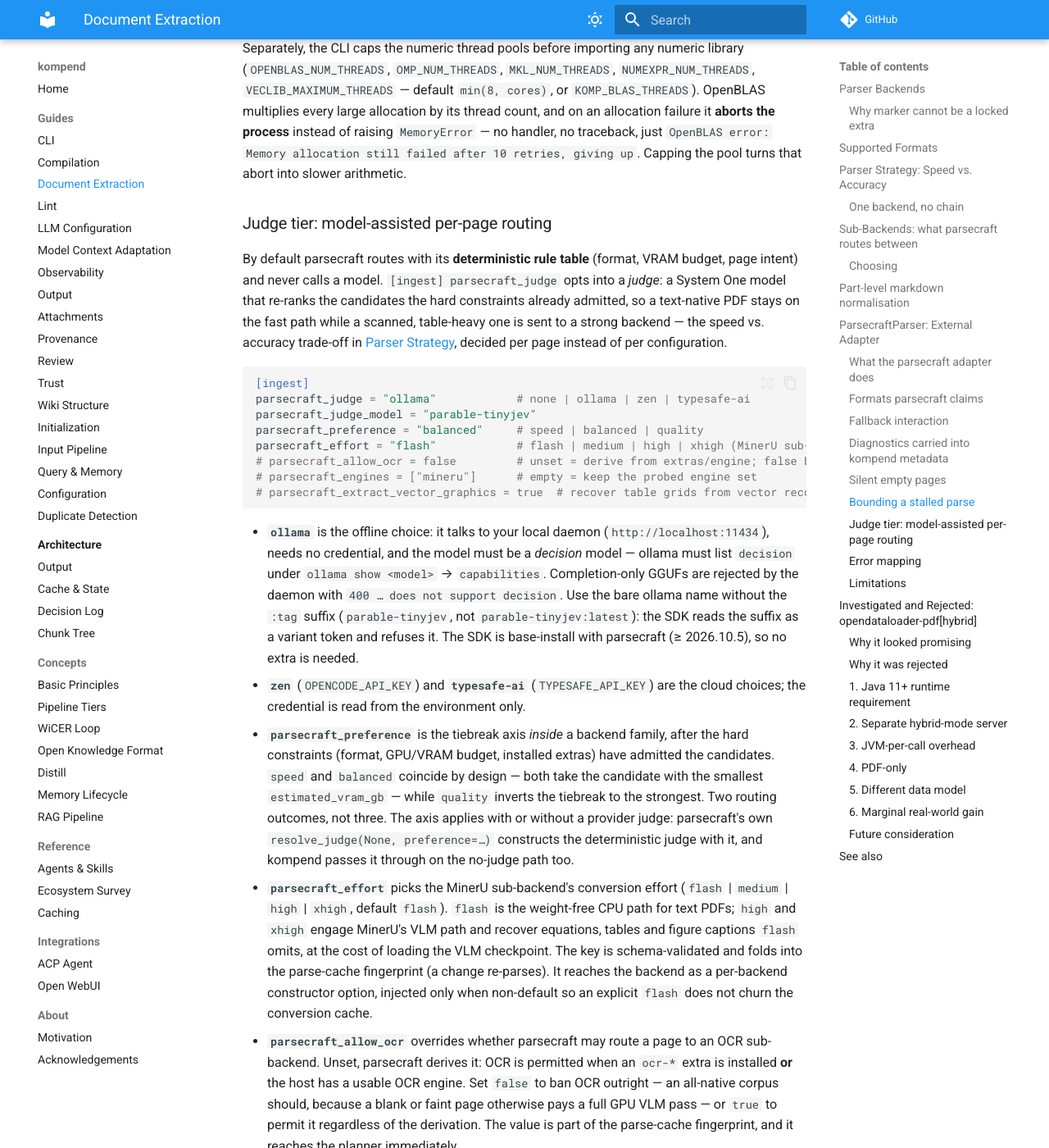
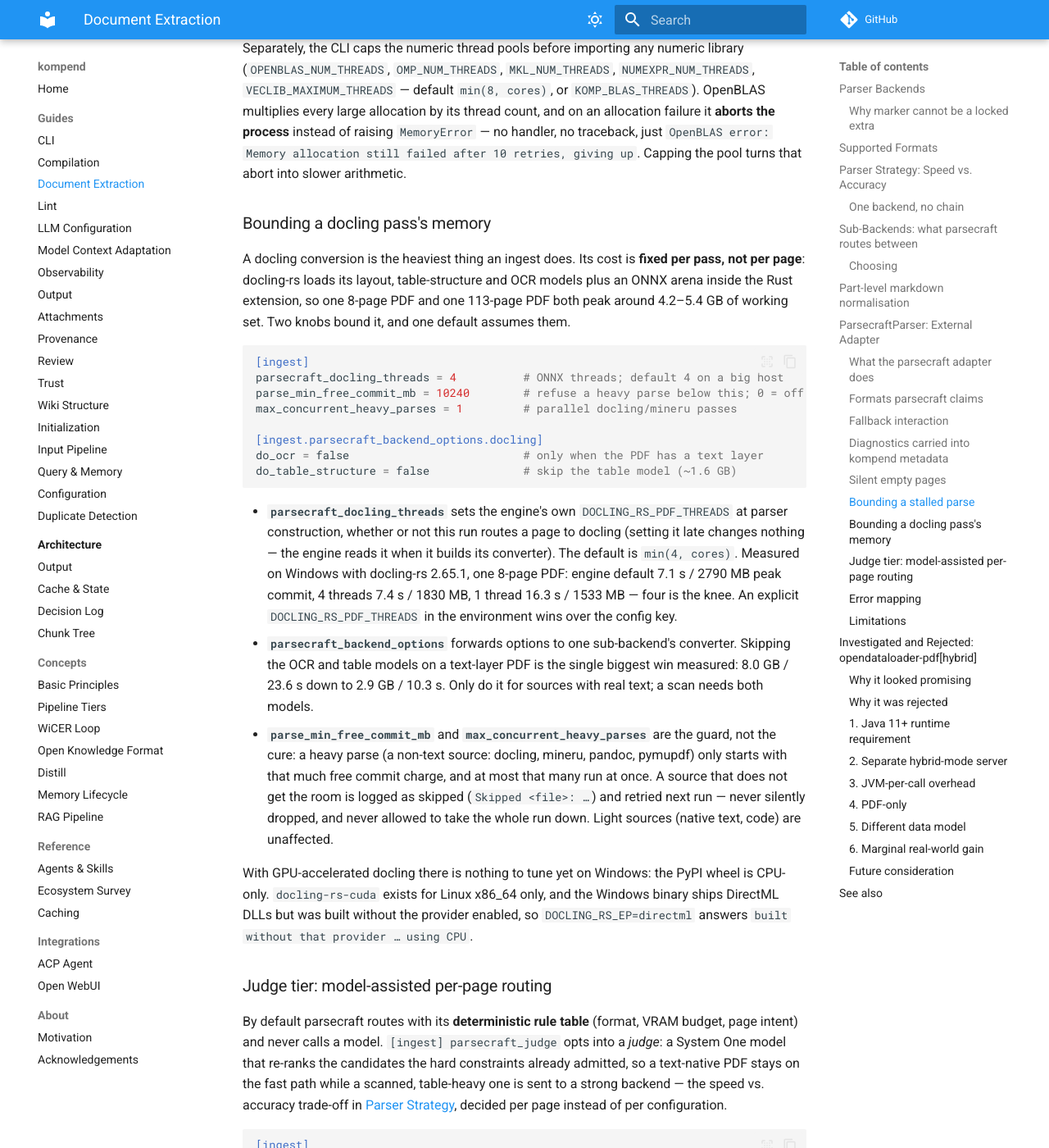
Before and after one commit to jr2804/kompend, an MkDocs documentation site: the page built from docs/guides/document-extraction.md, in a window 1280 px wide and 1400 px high, scrolled down 9273 px. Shown: the whole window at 82% size. Built offline with MkDocs 1.6.1 and Material for MkDocs 9.7.7, drawn with Linux system fonts in a browser that asks for light colours; comment, search, counter and statistics services are not loaded.

Commit message:
✨ feat(ingest): default the docling engine to four ONNX threads
The thread bound was opt-in (default None = the engine's own count). Four
is the measured knee, so make it the default: it is applied at parser
construction whether or not a run routes anything to docling, because the
engine reads the variable once when it builds its converter.

Measured on Windows with docling-rs 2.65.1 (2026-11-04), one 8-page PDF:

  engine default   7.1 s   2790 MB peak commit
  4 threads        7.4 s   1830 MB
  1 thread        16.3 s   1533 MB

So the engine's default pays 50% more commit charge for no wall-clock
gain, and the old single-thread advice cost 2.3x the time for 16% less.
The default is min(4, cores) so a small host does not ask for absurdity.

An explicit DOCLING_RS_PDF_THREADS in the environment still wins: whoever
set the engine's own variable by name asked for that number.

Also document the whole memory picture where operators look for it: the
thread bound, the backend options that skip the OCR and table models on a
text-layer PDF (8.0 GB / 23.6 s -> 2.9 GB / 10.3 s measured), and why
there is no GPU lever on Windows (the PyPI wheel is CPU-only; the Windows
binary ships DirectML DLLs but was built without the provider enabled).

````diff
--- a/docs/guides/document-extraction.md
+++ b/docs/guides/document-extraction.md
@@ -373,6 +373,50 @@
 still failed after 10 retries, giving up`. Capping the pool turns that abort
 into slower arithmetic.
 
+### Bounding a docling pass's memory
+
+A docling conversion is the heaviest thing an ingest does. Its cost is **fixed
+per pass, not per page**: docling-rs loads its layout, table-structure and OCR
+models plus an ONNX arena inside the Rust extension, so one 8-page PDF and one
+113-page PDF both peak around 4.2–5.4 GB of working set. Two knobs bound it,
+and one default assumes them.
+
+```toml
+[ingest]
+parsecraft_docling_threads = 4          # ONNX threads; default 4 on a big host
+parse_min_free_commit_mb = 10240        # refuse a heavy parse below this; 0 = off
+max_concurrent_heavy_parses = 1         # parallel docling/mineru passes
+
+[ingest.parsecraft_backend_options.docling]
+do_ocr = false                          # only when the PDF has a text layer
+do_table_structure = false              # skip the table model (~1.6 GB)
+```
+
+- **`parsecraft_docling_threads`** sets the engine's own
+  `DOCLING_RS_PDF_THREADS` at parser construction, whether or not this run
+  routes a page to docling (setting it late changes nothing — the engine reads
+  it when it builds its converter). The default is `min(4, cores)`. Measured on
+  Windows with docling-rs 2.65.1, one 8-page PDF: engine default 7.1 s /
+  2790 MB peak commit, 4 threads 7.4 s / 1830 MB, 1 thread 16.3 s / 1533 MB —
+  four is the knee. An explicit `DOCLING_RS_PDF_THREADS` in the environment
+  wins over the config key.
+- **`parsecraft_backend_options`** forwards options to one sub-backend's
+  converter. Skipping the OCR and table models on a text-layer PDF is the
+  single biggest win measured: 8.0 GB / 23.6 s down to 2.9 GB / 10.3 s. Only
+  do it for sources with real text; a scan needs both models.
+- **`parse_min_free_commit_mb`** and **`max_concurrent_heavy_parses`** are the
+  guard, not the cure: a heavy parse (a non-text source: docling, mineru,
+  pandoc, pymupdf) only starts with that much free commit charge, and at most
+  that many run at once. A source that does not get the room is logged as
+  skipped (`Skipped <file>: …`) and retried next run — never silently dropped,
+  and never allowed to take the whole run down. Light sources (native text,
+  code) are unaffected.
+
+With GPU-accelerated docling there is nothing to tune yet on Windows: the PyPI
+wheel is CPU-only. `docling-rs-cuda` exists for Linux x86_64 only, and the
+Windows binary ships DirectML DLLs but was built without the provider enabled,
+so `DOCLING_RS_EP=directml` answers `built without that provider … using CPU`.
+
 ### Judge tier: model-assisted per-page routing
 
 By default parsecraft routes with its **deterministic rule table** (format,
````
Also changed, not shown: src/kompend/core/pipeline/AGENTS.md (+3 -1 lines), src/kompend/preprocessing/parsers/AGENTS.md (+3 -2 lines), 5 other files.
